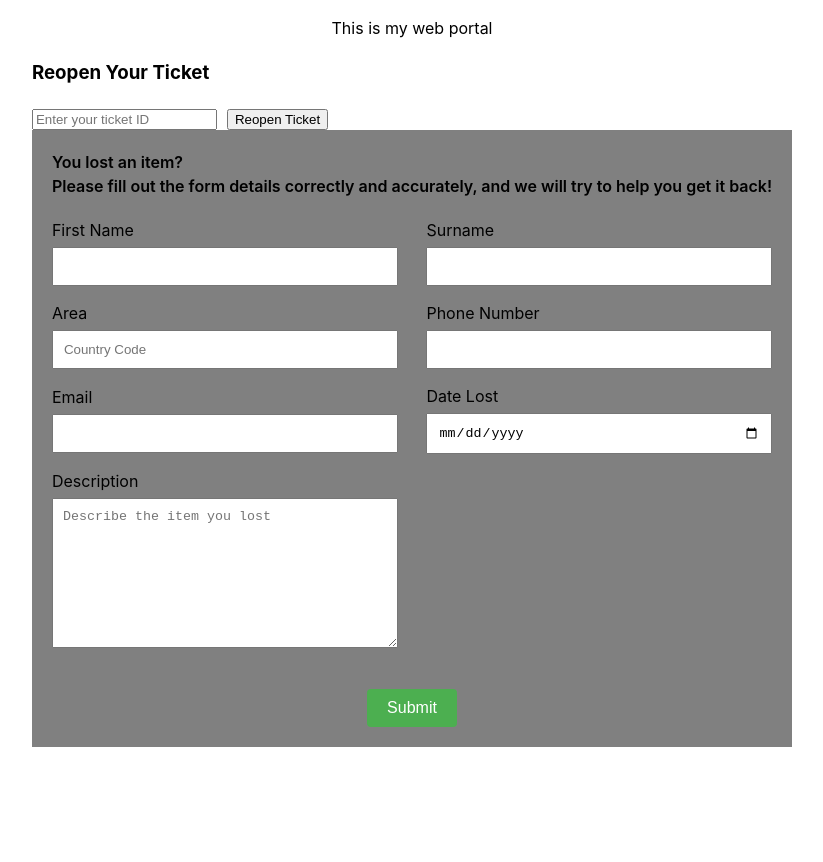
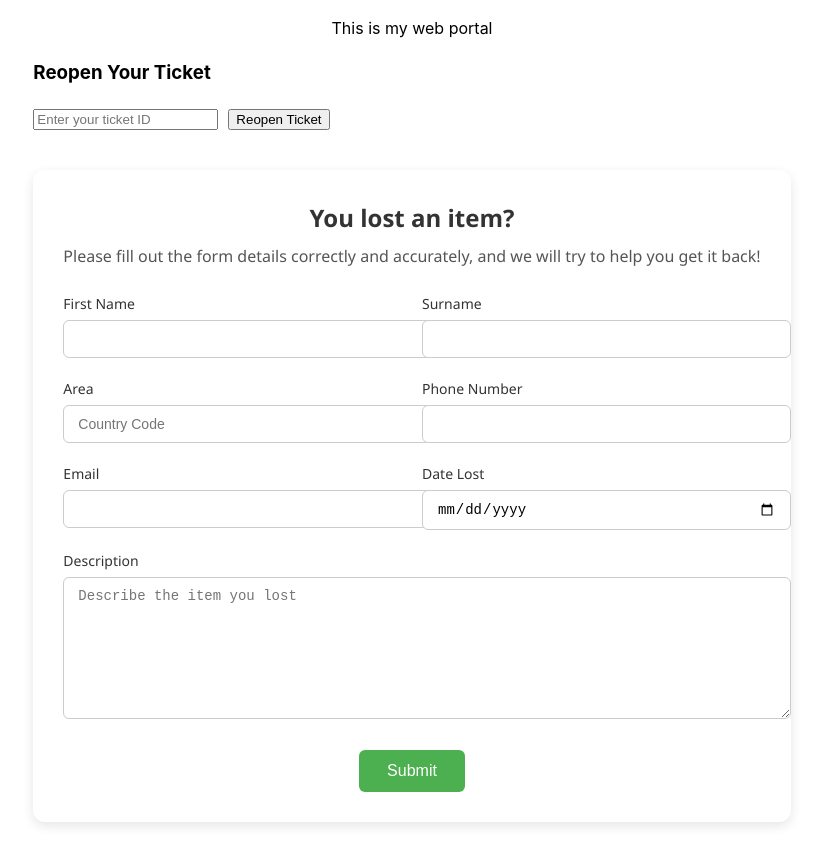
Before and after one commit to KevinG2001/LostAndFound_System, a React (Vite) app in the folder webPortal/: page / in a window 1280 px wide. Shown: the part 760-1622 px from the top of the page, without its empty margins (228-1051 px from the left). Before the commit the page ends 1507 px from the top, so only its background shows below. Built offline with nearby package versions, Linux system fonts and the light colour scheme.

Commit message:
Cleaning web portal

```diff
--- a/webPortal/src/components/TicketChat.tsx
+++ b/webPortal/src/components/TicketChat.tsx
@@ -1,98 +1,93 @@
-import { useState, useEffect, useRef } from "react";
+import { useState, useEffect, useRef, useCallback } from "react";
 import { io, Socket } from "socket.io-client";
+import Styles from "../styles/ticketchat.module.scss";
+import useTicketMessages from "../util/useTicketMessage";
+
+interface Message {
+  sender: string;
+  message: string;
+  timestamp: string;
+}
 
 const TicketChat = ({ ticketId }: { ticketId: string }) => {
-  const [messages, setMessages] = useState<
-    { sender: string; message: string; timestamp: string }[]
-  >([]);
+  const { messages, customerName, error, fetchMessages } =
+    useTicketMessages(ticketId);
+
   const [newMessage, setNewMessage] = useState("");
-  const [error, setError] = useState<string | null>(null);
-  const [customerName, setCustomerName] = useState<string | null>(null); // New state for customer name
   const socketRef = useRef<Socket | null>(null);
+  const [localMessages, setLocalMessages] = useState<Message[]>([]);
 
-  const fetchMessages = async () => {
-    try {
-      const response = await fetch(
-        `${import.meta.env.VITE_API_URL}/tickets/${ticketId}`
-      );
-      if (!response.ok) {
-        throw new Error("Failed to fetch messages");
-      }
-      const ticket = await response.json();
-      setMessages(ticket.messages || []);
-      setCustomerName(ticket.contactInfo?.name || "User"); // Set the customer's name
-    } catch (error: any) {
-      console.error("Error fetching messages:", error.message);
-      setError("Failed to load messages");
-    }
-  };
+  const handleSendMessage = useCallback(() => {
+    if (!newMessage.trim() || !socketRef.current) return;
 
-  const handleSendMessage = () => {
-    if (!newMessage.trim()) return;
-
-    const messageData = {
-      sender: customerName || "User", // Use customerName in the sender field
-      message: newMessage,
+    const messageData: Message = {
+      sender: customerName || "User",
+      message: newMessage.trim(),
       timestamp: new Date().toISOString(),
     };
 
-    if (socketRef.current) {
-      socketRef.current.emit("sendMessage", {
-        ticketId,
-        ...messageData,
-      });
-      setNewMessage("");
-    }
-  };
+    socketRef.current.emit("sendMessage", { ticketId, ...messageData });
+    setNewMessage("");
+    setLocalMessages((prev) => [...prev, messageData]);
+  }, [newMessage, customerName, ticketId]);
 
   useEffect(() => {
-    // Fetch initial messages and customer name
     fetchMessages();
 
-    // Connect to WebSocket server
     const socket = io(import.meta.env.VITE_API_URL);
     socketRef.current = socket;
 
-    // Listen for new messages
-    socket.on("newMessage", (data) => {
+    const handleIncoming = (data: any) => {
       if (data.ticketId === ticketId) {
-        setMessages((prev) => [...prev, data]);
+        setLocalMessages((prev) => [...prev, data]);
       }
-    });
+    };
 
-    // Cleanup on component unmount
+    socket.on("newMessage", handleIncoming);
+
     return () => {
+      socket.off("newMessage", handleIncoming);
       socket.disconnect();
     };
-  }, [ticketId]);
+  }, [fetchMessages, ticketId]);
+
+  const allMessages = [...messages, ...localMessages];
+
+  const formatTime = (timestamp: string) =>
+    new Date(timestamp).toLocaleString();
 
   return (
-    <div>
-      <h3>Chat</h3>
-      <div
-        style={{
-          maxHeight: "300px",
-          overflowY: "auto",
-          border: "1px solid #ccc",
-          padding: "10px",
-        }}
-      >
-        {messages.map((msg, index) => (
-          <div key={index} style={{ marginBottom: "10px" }}>
-            <strong>{msg.sender}</strong>: {msg.message} <br />
-            <small>{new Date(msg.timestamp).toLocaleString()}</small>
+    <div className={Styles.chatContainer}>
+      <h3 className={Styles.chatTitle}>Chat</h3>
+
+      <div className={Styles.chatBox}>
+        {allMessages.map(({ sender, message, timestamp }, idx) => (
+          <div
+            key={idx}
+            className={`${Styles.chatMessage} ${
+              sender === customerName ? Styles.userMessage : Styles.staffMessage
+            }`}
+          >
+            <strong>{sender}</strong>
+            <p>{message}</p>
+            <small>{formatTime(timestamp)}</small>
           </div>
         ))}
       </div>
+
       <textarea
         rows={3}
         value={newMessage}
         onChange={(e) => setNewMessage(e.target.value)}
         placeholder="Type your message here..."
-        style={{ width: "100%", margin: "10px 0" }}
+        className={Styles.textInput}
       />
-      <button onClick={handleSendMessage}>Send</button>
-      {error && <p style={{ color: "red" }}>{error}</p>}
+
+      <button onClick={handleSendMessage} className={Styles.sendButton}>
+        Send
+      </button>
+
+      {error && <p className={Styles.errorMessage}>{error}</p>}
     </div>
   );
 };
--- a/webPortal/src/styles/contact.module.scss
+++ b/webPortal/src/styles/contact.module.scss
@@ -1,77 +1,111 @@
 .formContainer {
+  max-width: 700px;
+  margin: 40px auto;
+  background-color: #ffffff;
+  padding: 30px;
+  border-radius: 12px;
+  box-shadow: 0 4px 12px rgba(0, 0, 0, 0.1);
+  font-family: "Segoe UI", sans-serif;
+  color: #333;
+}
+
+.formContainer .formHeader {
+  margin-bottom: 25px;
+  text-align: center;
+}
+
+.formContainer .formHeader .headerTitle {
+  font-size: 24px;
+  font-weight: 700;
+  margin-bottom: 8px;
+}
+
+.formContainer .formHeader .headerDescription {
+  font-size: 16px;
+  color: #555;
+}
+
+.formContainer .formInputsContainer {
   display: flex;
   flex-direction: column;
-  background-color: grey;
-  padding: 20px;
-
-  .formHeader {
-    font-weight: 600;
-    margin-bottom: 20px;
+  gap: 20px;
 }
 
-  .formInputsContainer {
+.formContainer .formInputsContainer .formInputRow {
   display: flex;
-    flex-direction: column;
-    justify-content: center;
-    align-items: center;
-    width: 100%;
-
-    .formInputRow {
-      width: 100%;
-      display: flex;
-      flex-direction: row;
-      justify-content: space-between;
-      align-items: center;
-      margin-bottom: 15px;
+  flex-wrap: wrap;
+  gap: 20px;
 }
 
-    .column {
-      width: 48%;
+.formContainer .formInputsContainer .column {
+  flex: 1;
+  min-width: 250px;
 }
 
-    .inputField {
-      width: 100%;
-      padding: 10px;
-      margin-top: 5px;
-      box-sizing: border-box;
+.formContainer .formInputsContainer .column .inputLabel {
+  font-size: 14px;
+  margin-bottom: 6px;
+  font-weight: 500;
 }
 
-    .descriptionBox {
-      height: 150px;
+.formContainer .formInputsContainer .column .inputField,
+.formContainer .formInputsContainer .column .descriptionBox {
   width: 100%;
-      padding: 10px;
-      box-sizing: border-box;
-      margin-top: 5px;
+  padding: 10px 14px;
+  border: 1px solid #ccc;
+  border-radius: 6px;
+  font-size: 14px;
+  transition: border-color 0.2s ease;
+}
+
+.formContainer .formInputsContainer .column .inputField:focus,
+.formContainer .formInputsContainer .column .descriptionBox:focus {
+  outline: none;
+  border-color: #4caf50;
+}
+
+.formContainer .formInputsContainer .column .descriptionBox {
+  min-height: 120px;
   resize: vertical;
 }
+
+.formContainer .formBtn {
+  display: flex;
+  justify-content: center;
+  margin-top: 25px;
 }
 
-  .formBtn {
-    display: flex;
-    justify-content: center;
-    margin-top: 20px;
+.formContainer .formBtn .submitBtn {
+  padding: 12px 28px;
+  font-size: 16px;
+  background-color: #4caf50;
+  color: #fff;
+  border: none;
+  border-radius: 6px;
+  cursor: pointer;
+  transition: background-color 0.2s ease;
 }
 
-  .submitBtn {
-    padding: 10px 20px;
-    font-size: 16px;
-    cursor: pointer;
-    background-color: #4caf50;
-    color: white;
-    border: none;
-    border-radius: 4px;
-    &:disabled {
-      background-color: #ccc;
-    }
+.formContainer .formBtn .submitBtn:hover:not(:disabled) {
+  background-color: #43a047;
 }
 
-  .error {
-    color: red;
-    margin-top: 10px;
+.formContainer .formBtn .submitBtn:disabled {
+  background-color: #ccc;
+  cursor: not-allowed;
 }
 
-  .success {
-    color: green;
-    margin-top: 10px;
+.formContainer .error,
+.formContainer .success {
+  text-align: center;
+  font-size: 14px;
+  margin-top: 15px;
 }
+
+.formContainer .error {
+  color: #e53935;
 }
+
+.formContainer .success {
+  color: #43a047;
+}
--- /dev/null
+++ b/webPortal/src/styles/ticketchat.module.scss
@@ -0,0 +1,85 @@
+.chatContainer {
+  max-width: 600px;
+  margin: 30px auto;
+  background-color: #fff;
+  border-radius: 12px;
+  box-shadow: 0 4px 16px rgba(0, 0, 0, 0.1);
+  padding: 20px;
+  font-family: "Segoe UI", sans-serif;
+  color: #333;
+}
+
+.chatTitle {
+  margin-bottom: 15px;
+  font-size: 20px;
+  font-weight: 600;
+}
+
+.chatBox {
+  max-height: 300px;
+  overflow-y: auto;
+  border: 1px solid #ddd;
+  border-radius: 8px;
+  padding: 10px;
+  margin-bottom: 15px;
+  background-color: #f9f9f9;
+  display: flex;
+  flex-direction: column;
+  gap: 12px;
+}
+
+.chatMessage {
+  padding: 8px 12px;
+  border-radius: 8px;
+  max-width: 90%;
+  word-wrap: break-word;
+
+  p {
+    margin: 4px 0;
+  }
+
+  small {
+    color: #666;
+    font-size: 12px;
+  }
+}
+
+.userMessage {
+  background-color: #d0f0c0;
+  align-self: flex-end;
+}
+
+.staffMessage {
+  background-color: #e6e6e6;
+  align-self: flex-start;
+}
+
+.textInput {
+  width: 100%;
+  padding: 12px;
+  border: 1px solid #ccc;
+  border-radius: 8px;
+  resize: none;
+  font-size: 14px;
+  margin-bottom: 10px;
+}
+
+.sendButton {
+  background-color: #4caf50;
+  color: #fff;
+  padding: 10px 20px;
+  border: none;
+  border-radius: 6px;
+  cursor: pointer;
+  font-weight: bold;
+  transition: background-color 0.2s ease;
+
+  &:hover {
+    background-color: #43a047;
+  }
+}
+
+.errorMessage {
+  color: red;
+  margin-top: 10px;
+}
--- /dev/null
+++ b/webPortal/src/util/useTicketMessage.tsx
@@ -0,0 +1,41 @@
+import { useState, useCallback } from "react";
+
+interface Message {
+  sender: string;
+  message: string;
+  timestamp: string;
+}
+
+interface UseTicketMessagesResult {
+  messages: Message[];
+  customerName: string | null;
+  error: string | null;
+  fetchMessages: () => Promise<void>;
+}
+
+const useTicketMessages = (ticketId: string): UseTicketMessagesResult => {
+  const [messages, setMessages] = useState<Message[]>([]);
+  const [customerName, setCustomerName] = useState<string | null>(null);
+  const [error, setError] = useState<string | null>(null);
+
+  const fetchMessages = useCallback(async () => {
+    try {
+      const response = await fetch(
+        `${import.meta.env.VITE_API_URL}/tickets/${ticketId}`
+      );
+      if (!response.ok) throw new Error("Failed to fetch messages");
+
+      const ticket = await response.json();
+      setMessages(ticket.messages || []);
+      setCustomerName(ticket.contactInfo?.name || "User");
+      setError(null);
+    } catch (err: any) {
+      console.error("Error fetching messages:", err.message);
+      setError("Failed to load messages");
+    }
+  }, [ticketId]);
+
+  return { messages, customerName, error, fetchMessages };
+};
+
+export default useTicketMessages;
```
Lines whose indentation alone changed are shown as unchanged.
